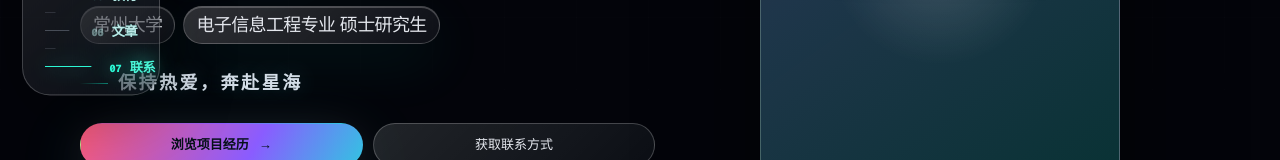
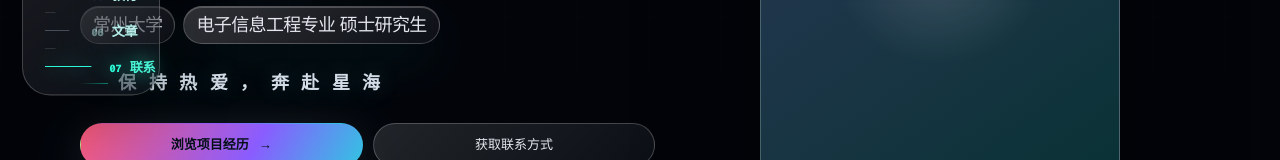
Before and after one commit to Mesyd/Erick-ShaWN-Personal-Resume, a Next.js app: page / in a window 1280 px wide. Shown: the part 487-647 px from the top of the page. Built offline with nearby package versions, Linux system fonts and the light colour scheme.

Commit message:
Animate homepage motto with BlurText

```diff
--- /dev/null
+++ b/app/BlurText.jsx
@@ -0,0 +1,120 @@
+"use client";
+
+import { motion, useReducedMotion } from "motion/react";
+import { useEffect, useMemo, useRef, useState } from "react";
+
+const buildKeyframes = (from, steps) => {
+  const keys = new Set([...Object.keys(from), ...steps.flatMap((step) => Object.keys(step))]);
+  const keyframes = {};
+
+  keys.forEach((key) => {
+    keyframes[key] = [from[key], ...steps.map((step) => step[key])];
+  });
+
+  return keyframes;
+};
+
+export default function BlurText({
+  text = "",
+  delay = 200,
+  className = "",
+  animateBy = "words",
+  direction = "top",
+  threshold = 0.1,
+  rootMargin = "0px",
+  animationFrom,
+  animationTo,
+  easing = (value) => value,
+  onAnimationComplete,
+  stepDuration = 0.35,
+}) {
+  const elements = animateBy === "words" ? text.split(" ") : text.split("");
+  const [inView, setInView] = useState(false);
+  const ref = useRef(null);
+  const prefersReducedMotion = useReducedMotion();
+
+  useEffect(() => {
+    if (!ref.current || prefersReducedMotion) {
+      setInView(true);
+      return undefined;
+    }
+
+    const element = ref.current;
+    const observer = new IntersectionObserver(
+      ([entry]) => {
+        if (entry.isIntersecting) {
+          setInView(true);
+          observer.unobserve(element);
+        }
+      },
+      { threshold, rootMargin },
+    );
+
+    observer.observe(element);
+    return () => observer.disconnect();
+  }, [prefersReducedMotion, rootMargin, threshold]);
+
+  const defaultFrom = useMemo(
+    () =>
+      direction === "top"
+        ? { filter: "blur(10px)", opacity: 0, y: -34 }
+        : { filter: "blur(10px)", opacity: 0, y: 34 },
+    [direction],
+  );
+
+  const defaultTo = useMemo(
+    () => [
+      {
+        filter: "blur(4px)",
+        opacity: 0.55,
+        y: direction === "top" ? 4 : -4,
+      },
+      { filter: "blur(0px)", opacity: 1, y: 0 },
+    ],
+    [direction],
+  );
+
+  const fromSnapshot = animationFrom ?? defaultFrom;
+  const toSnapshots = animationTo ?? defaultTo;
+  const animateKeyframes = useMemo(
+    () => buildKeyframes(fromSnapshot, toSnapshots),
+    [fromSnapshot, toSnapshots],
+  );
+  const stepCount = toSnapshots.length + 1;
+  const totalDuration = stepDuration * (stepCount - 1);
+  const times = Array.from(
+    { length: stepCount },
+    (_, index) => (stepCount === 1 ? 0 : index / (stepCount - 1)),
+  );
+
+  return (
+    <p
+      ref={ref}
+      className={className}
+      aria-label={text}
+      style={{ display: "flex", flexWrap: "wrap" }}
+    >
+      {elements.map((segment, index) => (
+        <motion.span
+          className="blur-text-segment"
+          aria-hidden="true"
+          key={`${segment}-${index}`}
+          initial={prefersReducedMotion ? false : fromSnapshot}
+          animate={inView ? animateKeyframes : fromSnapshot}
+          transition={{
+            duration: prefersReducedMotion ? 0 : totalDuration,
+            times,
+            delay: prefersReducedMotion ? 0 : (index * delay) / 1000,
+            ease: easing,
+          }}
+          onAnimationComplete={
+            index === elements.length - 1 ? onAnimationComplete : undefined
+          }
+        >
+          {segment === " " ? "\u00A0" : segment}
+          {animateBy === "words" && index < elements.length - 1 && "\u00A0"}
+        </motion.span>
+      ))}
+    </p>
+  );
+}
--- a/app/globals.css
+++ b/app/globals.css
@@ -395,6 +395,11 @@ h1 {
   height: 1px;
   background: linear-gradient(90deg, rgba(0, 255, 209, 0), rgba(0, 255, 209, 0.9));
   content: "";
+}
+
+.blur-text-segment {
+  display: inline-block;
+  will-change: transform, filter, opacity;
 }
 
 h2 {
--- a/app/page.tsx
+++ b/app/page.tsx
@@ -1,6 +1,7 @@
 "use client";
 
 import { Component, lazy, Suspense, useCallback, useEffect, useMemo, useRef, useState, type CSSProperties, type MouseEvent, type ReactNode } from "react";
+import BlurText from "./BlurText";
 import LineSidebar from "./LineSidebar";
 import ProfileCard from "./ProfileCard";
 
@@ -745,7 +746,15 @@ export default function Home() {
               <span className="hero-role">电子信息工程专业 硕士研究生</span>
             </span>
           </h1>
-          <p className="hero-motto">保持热爱，奔赴星海</p>
+          <BlurText
+            text="保持热爱，奔赴星海"
+            animateBy="letters"
+            direction="top"
+            delay={90}
+            stepDuration={0.3}
+            threshold={0.2}
+            className="hero-motto"
+          />
           <div className="hero-actions">
             <a className="primary-button magnetic" href="#projects">
               浏览项目经历
--- a/package.json
+++ b/package.json
@@ -15,6 +15,7 @@
   },
   "dependencies": {
     "drizzle-orm": "0.45.2",
+    "motion": "^12.43.0",
     "next": "16.2.6",
     "ogl": "^1.0.11",
     "react": "19.2.6",
```
Also changed, not shown: 1 other file (tests, documents, lock files or other folders).
